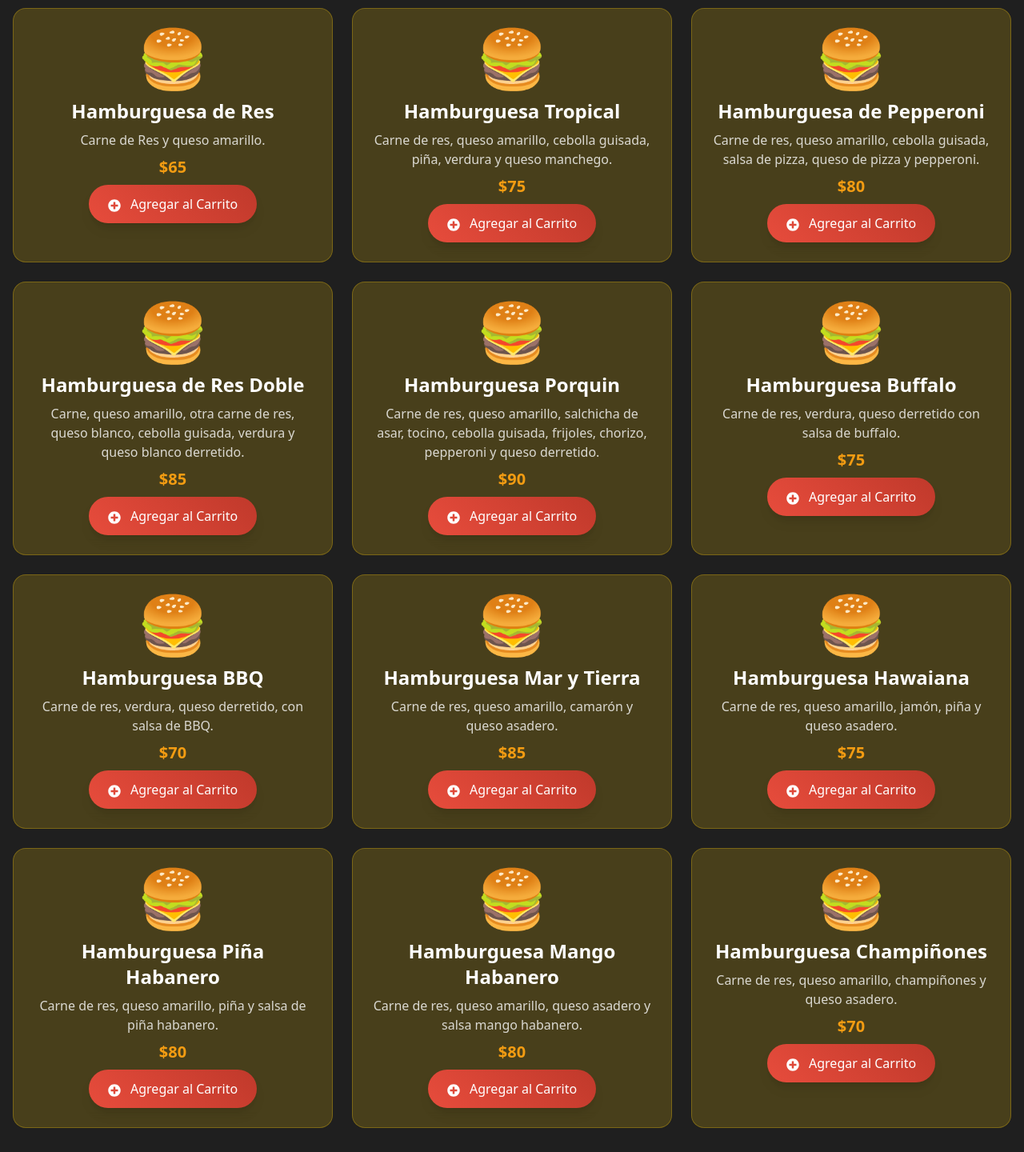
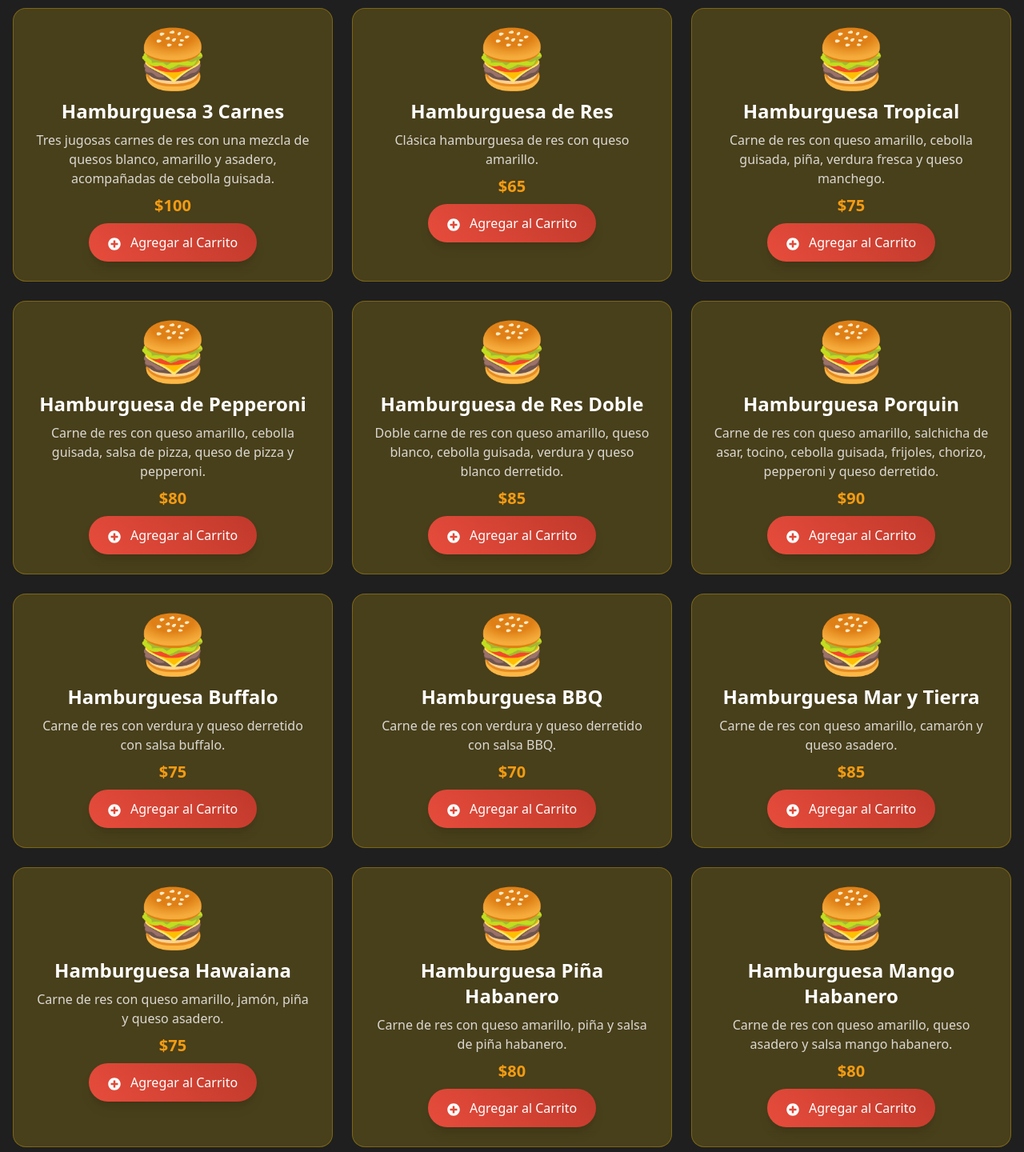
Before and after one commit to FabricioRegalado/negocios, a React (Vite) app: page / in a window 1280 px wide. Shown: the part 220-1660 px from the top of the page at 80% size. Built offline with nearby package versions, Linux system fonts and the light colour scheme.

Commit message:
add new burger

```diff
--- a/src/pages/Menu.jsx
+++ b/src/pages/Menu.jsx
@@ -229,76 +229,82 @@ const Menu = () => {
   const menuData = {
     Hamburguesas: [
       {
+        name: "Hamburguesa 3 Carnes",
+        price: "$100",
+        image: "🍔",
+        description: "Tres jugosas carnes de res con una mezcla de quesos blanco, amarillo y asadero, acompañadas de cebolla guisada."
+      },
+      {
         name: "Hamburguesa de Res",
         price: "$65",
         image: "🍔",
-        description: "Carne de Res y queso amarillo."
+        description: "Clásica hamburguesa de res con queso amarillo."
       },
       {
         name: "Hamburguesa Tropical",
         price: "$75",
         image: "🍔",
-        description: "Carne de res, queso amarillo, cebolla guisada, piña, verdura y queso manchego."
+        description: "Carne de res con queso amarillo, cebolla guisada, piña, verdura fresca y queso manchego."
       },
       {
         name: "Hamburguesa de Pepperoni",
         price: "$80",
         image: "🍔",
-        description: "Carne de res, queso amarillo, cebolla guisada, salsa de pizza, queso de pizza y pepperoni."
+        description: "Carne de res con queso amarillo, cebolla guisada, salsa de pizza, queso de pizza y pepperoni."
       },
       {
         name: "Hamburguesa de Res Doble",
         price: "$85",
         image: "🍔",
-        description: "Carne, queso amarillo, otra carne de res, queso blanco, cebolla guisada, verdura y queso blanco derretido."
+        description: "Doble carne de res con queso amarillo, queso blanco, cebolla guisada, verdura y queso blanco derretido."
       },
       {
         name: "Hamburguesa Porquin",
         price: "$90",
         image: "🍔",
-        description: "Carne de res, queso amarillo, salchicha de asar, tocino, cebolla guisada, frijoles, chorizo, pepperoni y queso derretido."
+        description: "Carne de res con queso amarillo, salchicha de asar, tocino, cebolla guisada, frijoles, chorizo, pepperoni y queso derretido."
       },
       {
         name: "Hamburguesa Buffalo",
         price: "$75",
         image: "🍔",
-        description: "Carne de res, verdura, queso derretido con salsa de buffalo."
+        description: "Carne de res con verdura y queso derretido con salsa buffalo."
       },
       {
         name: "Hamburguesa BBQ",
         price: "$70",
         image: "🍔",
-        description: "Carne de res, verdura, queso derretido, con salsa de BBQ."
+        description: "Carne de res con verdura y queso derretido con salsa BBQ."
       },
       {
         name: "Hamburguesa Mar y Tierra",
         price: "$85",
         image: "🍔",
-        description: "Carne de res, queso amarillo, camarón y queso asadero."
+        description: "Carne de res con queso amarillo, camarón y queso asadero."
       },
       {
         name: "Hamburguesa Hawaiana",
         price: "$75",
         image: "🍔",
-        description: "Carne de res, queso amarillo, jamón, piña y queso asadero."
+        description: "Carne de res con queso amarillo, jamón, piña y queso asadero."
       },
       {
         name: "Hamburguesa Piña Habanero",
         price: "$80",
         image: "🍔",
-        description: "Carne de res, queso amarillo, piña y salsa de piña habanero."
+        description: "Carne de res con queso amarillo, piña y salsa de piña habanero."
       },
       {
         name: "Hamburguesa Mango Habanero",
         price: "$80",
         image: "🍔",
-        description: "Carne de res, queso amarillo, queso asadero y salsa mango habanero."
+        description: "Carne de res con queso amarillo, queso asadero y salsa mango habanero."
       },
       {
         name: "Hamburguesa Champiñones",
         price: "$70",
         image: "🍔",
-        description: "Carne de res, queso amarillo, champiñones y queso asadero."
+        description: "Carne de res con queso amarillo, champiñones y queso asadero."
       },
     ],
     Hotdogs: [
@@ -306,25 +312,25 @@ const Menu = () => {
         name: "Hotdog Normal",
         price: "$30",
         image: "🌭",
-        description: "Salchicha y verdura con cebolla guisada."
+        description: "Salchicha con verdura y cebolla guisada."
       },
       {
         name: "Hotdog Camarón",
         price: "$40",
         image: "🌭",
-        description: "Salchicha camarón y verdura con cebolla guisada."
+        description: "Salchicha con camarón, verdura y cebolla guisada."
       },
       {
         name: "Hotdog Porquin",
         price: "$45",
         image: "🌭",
-        description: "Salchicha para asar, queso asadero, tocino, jamón, chorizo, pepperoni, frijol, cebolla guisada y verdura."
+        description: "Salchicha para asar con queso asadero, tocino, jamón, chorizo, pepperoni, frijol, cebolla guisada y verdura."
       },
       {
         name: "Hotdog Jumbo",
         price: "$50",
         image: "🌭",
-        description: "Salchicha de asar, cebolla guisada y verdura."
+        description: "Salchicha de asar con cebolla guisada y verdura."
       },
       {
         name: "Chile Dogo",
@@ -336,31 +342,31 @@ const Menu = () => {
         name: "QuesiDogo",
         price: "$50",
         image: "🌭",
-        description: "Salchicha, queso asadero, cebolla guisada y verdura."
+        description: "Salchicha con queso asadero, cebolla guisada y verdura."
       },
       {
         name: "PizzaDogo",
         price: "$55",
         image: "🌭",
-        description: "Salchicha, queso asadero, pepperoni, cebolla guisada y verdura."
+        description: "Salchicha con queso asadero, pepperoni, cebolla guisada y verdura."
       },
       {
         name: "TostiDogo",
         price: "$55",
         image: "🌭",
-        description: "Salchicha, cebolla guisada y verdura con tostitos."
+        description: "Salchicha con cebolla guisada y verdura, servida con tostitos."
       },
       {
         name: "Dogo Embarazado",
         price: "$60",
         image: "🌭",
-        description: "Salchicha para asar con salchicha en medio, cebolla guisada y verdura."
+        description: "Salchicha para asar con otra salchicha en medio, cebolla guisada y verdura."
       },
       {
         name: "Res Dogo",
         price: "$60",
         image: "🌭",
-        description: "Salchicha, queso asadero y carne de res, cebolla guisada y verdura."
+        description: "Salchicha con queso asadero, carne de res, cebolla guisada y verdura."
       },
       {
         name: "Mango Dogo",
@@ -372,13 +378,13 @@ const Menu = () => {
         name: "Dogo BBQ",
         price: "$60",
         image: "🌭",
-        description: "Salchicha con cebolla guisada y salsa de BBQ."
+        description: "Salchicha con cebolla guisada y salsa BBQ."
       },
       {
         name: "Dogo Buffalo",
         price: "$60",
         image: "🌭",
-        description: "Salchicha con cebolla guisada y salsa de Buffalo."
+        description: "Salchicha con cebolla guisada y salsa buffalo."
       },
     ],
     Alitas: [
@@ -386,7 +392,7 @@ const Menu = () => {
         name: "Alitas (10 piezas)",
         price: "$80",
         image: "🍗",
-        description: "PROXIMAMENTE"
+        description: "¡Próximamente disponibles!"
       },
     ],
     Extras: [
```
